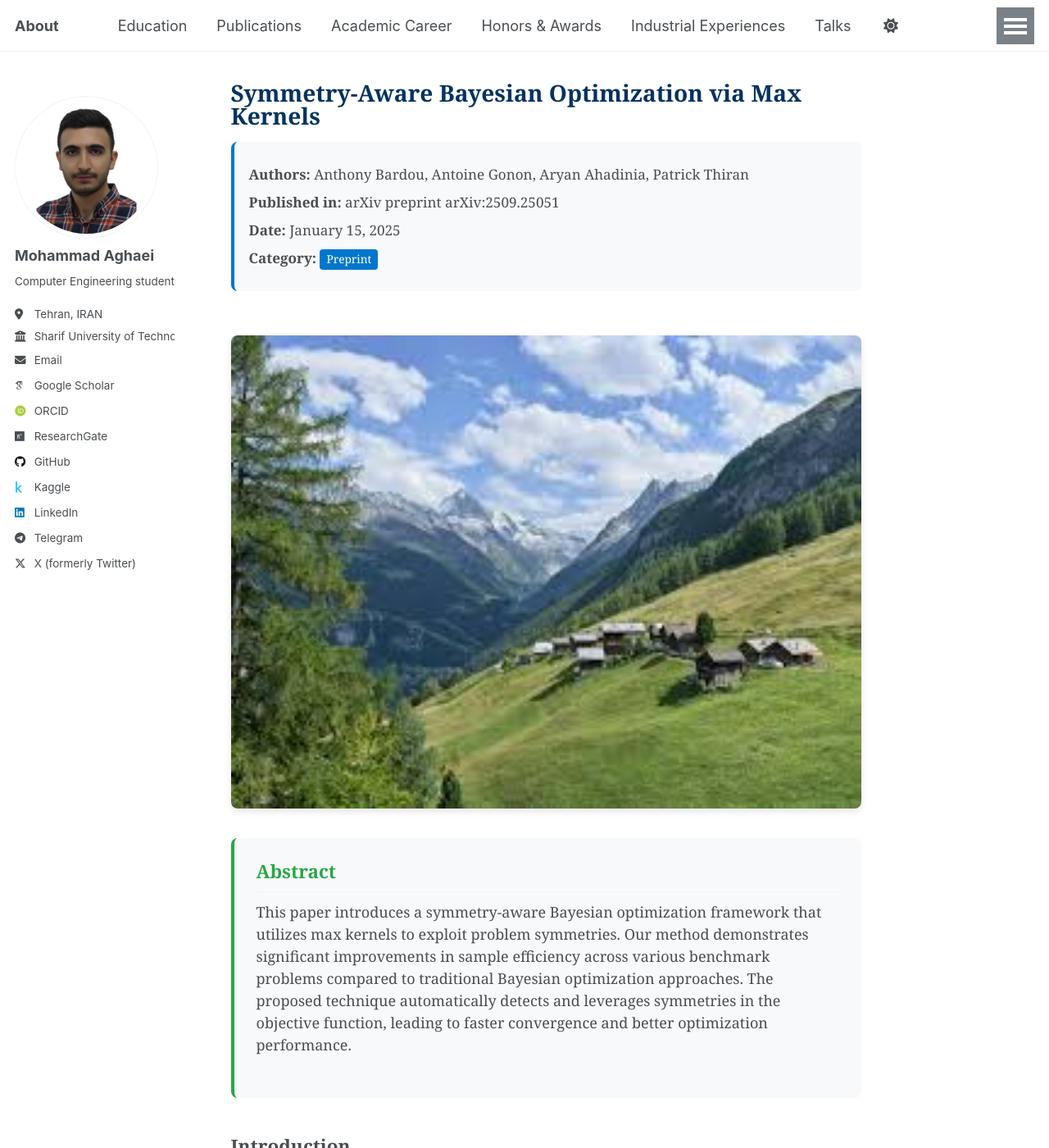
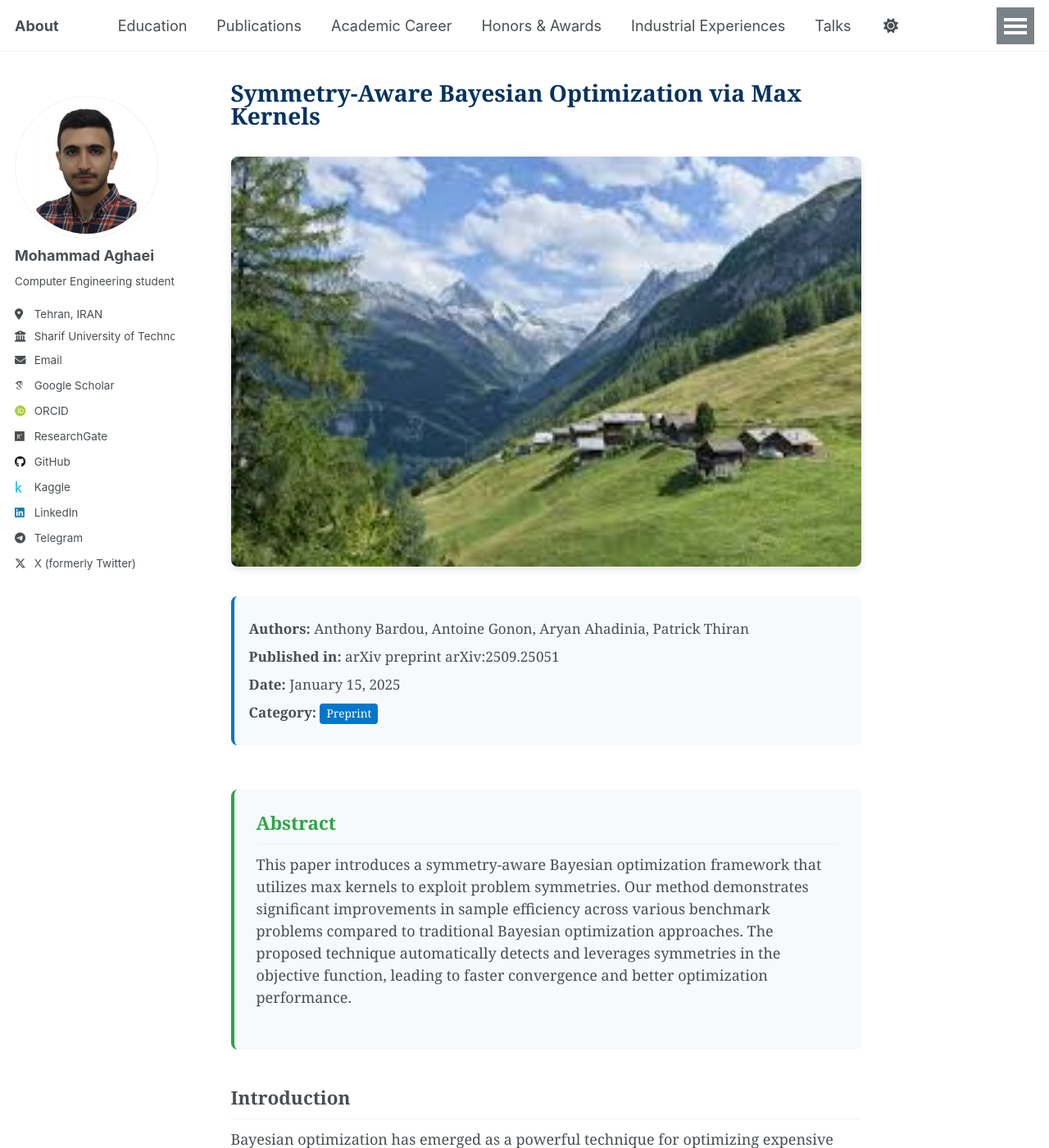
Before and after one commit to mohmmadweb/mohmmadweb.github.io, a Jekyll site: the page built from _publications/2025-01-15-symmetry-aware-bayesian-optimization.md, in a window 1280 px wide and 1400 px high. Shown: the whole window at 82% size. Built offline with Jekyll 4.4.1, drawn with Linux system fonts in a browser that asks for light colours; some web fonts are replaced.

Commit message:
publication test 4

```diff
--- a/_layouts/single-publication.html
+++ b/_layouts/single-publication.html
@@ -3,6 +3,20 @@
 ---
 
 {% include base_path %}
+
+<style>
+.page {
+  max-width: none;
+}
+
+.page__inner-wrap {
+  max-width: none;
+}
+
+.page__content {
+  max-width: none;
+}
+</style>
 
 {% if page.header.overlay_color or page.header.overlay_image or page.header.image %}
   {% include page__hero.html %}
@@ -28,6 +42,12 @@
         <header>
           {% if page.title %}<h1 class="page__title" itemprop="headline">{{ page.title | markdownify | remove: "<p>" | remove: "</p>" }}</h1>{% endif %}
 
+          {% if page.teaser %}
+          <div class="publication-featured-image">
+            <img src="{{ page.teaser | prepend: '/images/' | prepend: base_path }}" alt="{{ page.title }}" class="publication-image">
+          </div>
+          {% endif %}
+
           <div class="publication-meta">
             {% if page.authors %}
             <p class="publication-meta__item"><strong>Authors:</strong> {{ page.authors }}</p>
@@ -49,12 +69,6 @@
       {% endunless %}
 
       <section class="page__content" itemprop="text">
-        {% if page.teaser %}
-        <div class="publication-featured-image">
-          <img src="{{ page.teaser | prepend: '/images/' | prepend: base_path }}" alt="{{ page.title }}" class="publication-image">
-        </div>
-        {% endif %}
-
         {% if page.abstract %}
         <div class="publication-abstract">
           <h2>Abstract</h2>
@@ -82,24 +96,6 @@
             <i class="fas fa-external-link-alt" aria-hidden="true"></i> Project Page
           </a>
           {% endif %}
-
-          {% if page.slidesurl %}
-          <a href="{{ page.slidesurl }}" class="btn btn--warning btn--large" target="_blank">
-            <i class="fas fa-desktop" aria-hidden="true"></i> Slides
-          </a>
-          {% endif %}
-
-          {% if page.paperurl %}
-          <a href="{{ page.paperurl }}" class="btn btn--danger btn--large" target="_blank">
-            <i class="fas fa-file-alt" aria-hidden="true"></i> Paper
-          </a>
-          {% endif %}
-
-          {% if page.bibtexurl %}
-          <a href="{{ page.bibtexurl }}" class="btn btn--dark btn--large" target="_blank">
-            <i class="fas fa-quote-right" aria-hidden="true"></i> BibTeX
-          </a>
-          {% endif %}
         </div>
 
         {% if page.citation %}
--- a/_sass/layout/_archive.scss
+++ b/_sass/layout/_archive.scss
@@ -370,10 +370,22 @@
   }
 
 /*
-   Publication Single Page
+   Publication Single Page - Full Width
    ========================================================================== */
 
-   .publication-meta {
+   .page {
+    max-width: none !important;
+  }
+
+  .page__inner-wrap {
+    max-width: none !important;
+  }
+
+  .page__content {
+    max-width: none !important;
+  }
+
+  .publication-meta {
     margin: 1em 0;
     padding: 1em;
     background: #f8f9fa;
@@ -399,12 +411,15 @@
   .publication-featured-image {
     text-align: center;
     margin: 2em 0;
+    width: 100%;
   }
 
   .publication-image {
-    max-width: 800px;
+    max-width: 100%;
     width: 100%;
     height: auto;
+    max-height: 500px;
+    object-fit: cover;
     border-radius: 8px;
     box-shadow: 0 4px 8px rgba(0, 0, 0, 0.1);
   }
```
Also changed, not shown: _includes/archive-single-publication.html (+6 -1 lines).
